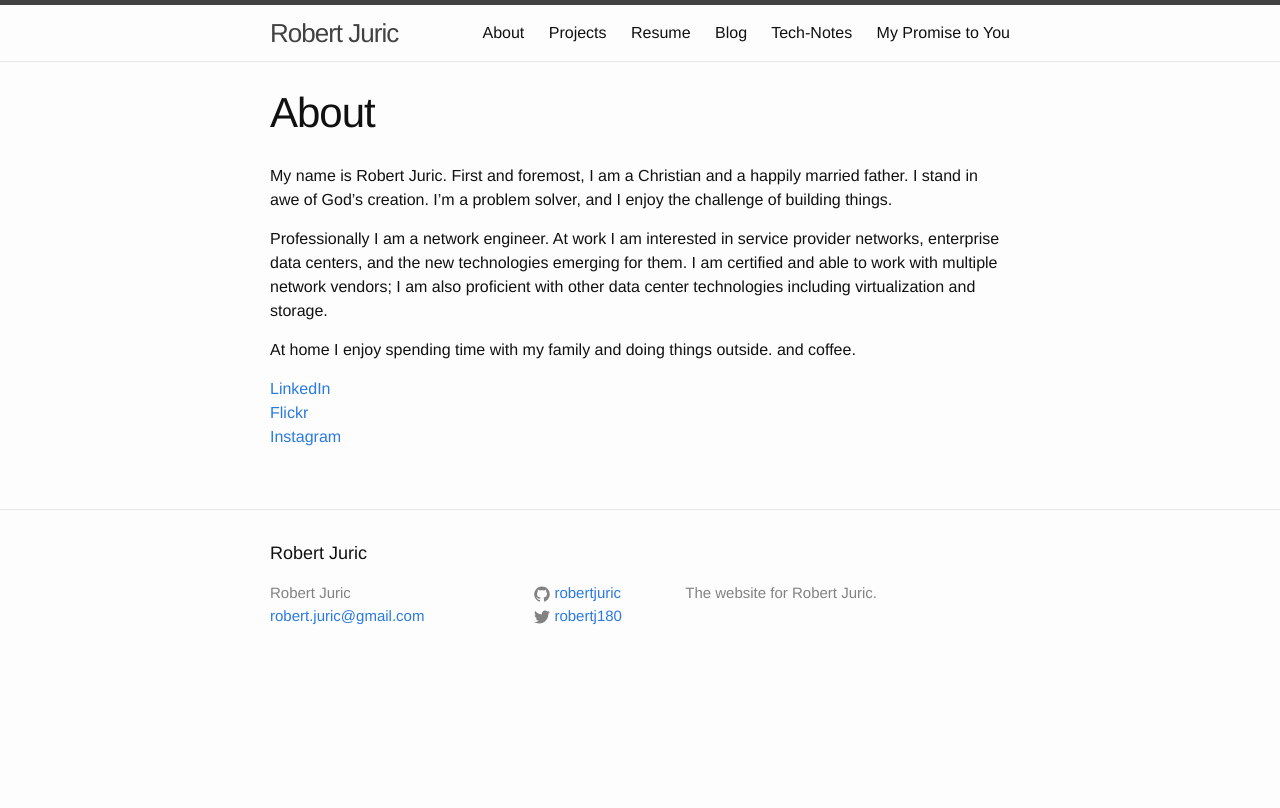
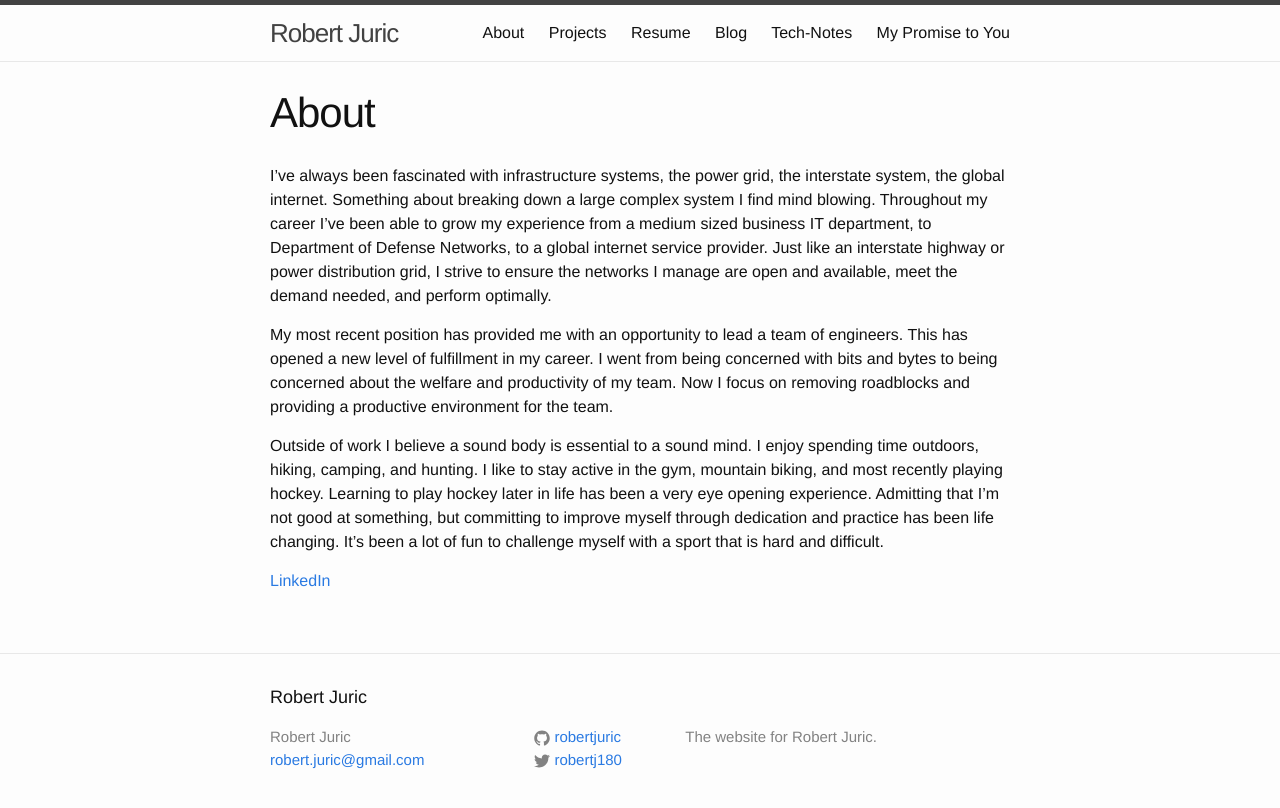
Before and after one commit to robertjuric/robertjuric.github.io, a Jekyll site: the page built from 1_about.md, in a window 1280 px wide. Shown: the top 808 px of the page. Built offline with Jekyll 4.4.1, drawn with Linux system fonts in a browser that asks for light colours.

Commit message:
Update 1_about.md
Updating description

```diff
--- a/1_about.md
+++ b/1_about.md
@@ -4,12 +4,10 @@ title: About
 permalink: /about/
 ---
 
-My name is Robert Juric. First and foremost, I am a Christian and a happily married father. I stand in awe of God’s creation. I’m a problem solver, and I enjoy the challenge of building things.
+I've always been fascinated with infrastructure systems, the power grid, the interstate system, the global internet. Something about breaking down a large complex system I find mind blowing. Throughout my career I've been able to grow my experience from a medium sized business IT department, to Department of Defense Networks, to a global internet service provider. Just like an interstate highway or power distribution grid, I strive to ensure the networks I manage are open and available, meet the demand needed, and perform optimally.
 
-Professionally I am a network engineer. At work I am interested in service provider networks, enterprise data centers, and the new technologies emerging for them. I am certified and able to work with multiple network vendors; I am also proficient with other data center technologies including virtualization and storage.
+My most recent position has provided me with an opportunity to lead a team of engineers. This has opened a new level of fulfillment in my career. I went from being concerned with bits and bytes to being concerned about the welfare and productivity of my team. Now I focus on removing roadblocks and providing a productive environment for the team.
 
-At home I enjoy spending time with my family and doing things outside. and coffee.
+Outside of work I believe a sound body is essential to a sound mind. I enjoy spending time outdoors, hiking, camping, and hunting. I like to stay active in the gym, mountain biking, and most recently playing hockey. Learning to play hockey later in life has been a very eye opening experience. Admitting that I'm not good at something, but committing to improve myself through dedication and practice has been life changing. It's been a lot of fun to challenge myself with a sport that is hard and difficult.
 
 [LinkedIn](http://www.linkedin.com/in/robert-juric)
-[Flickr](https://www.flickr.com/photos/robertjuric/)
-[Instagram](https://www.instagram.com/robertjuric/)
```
